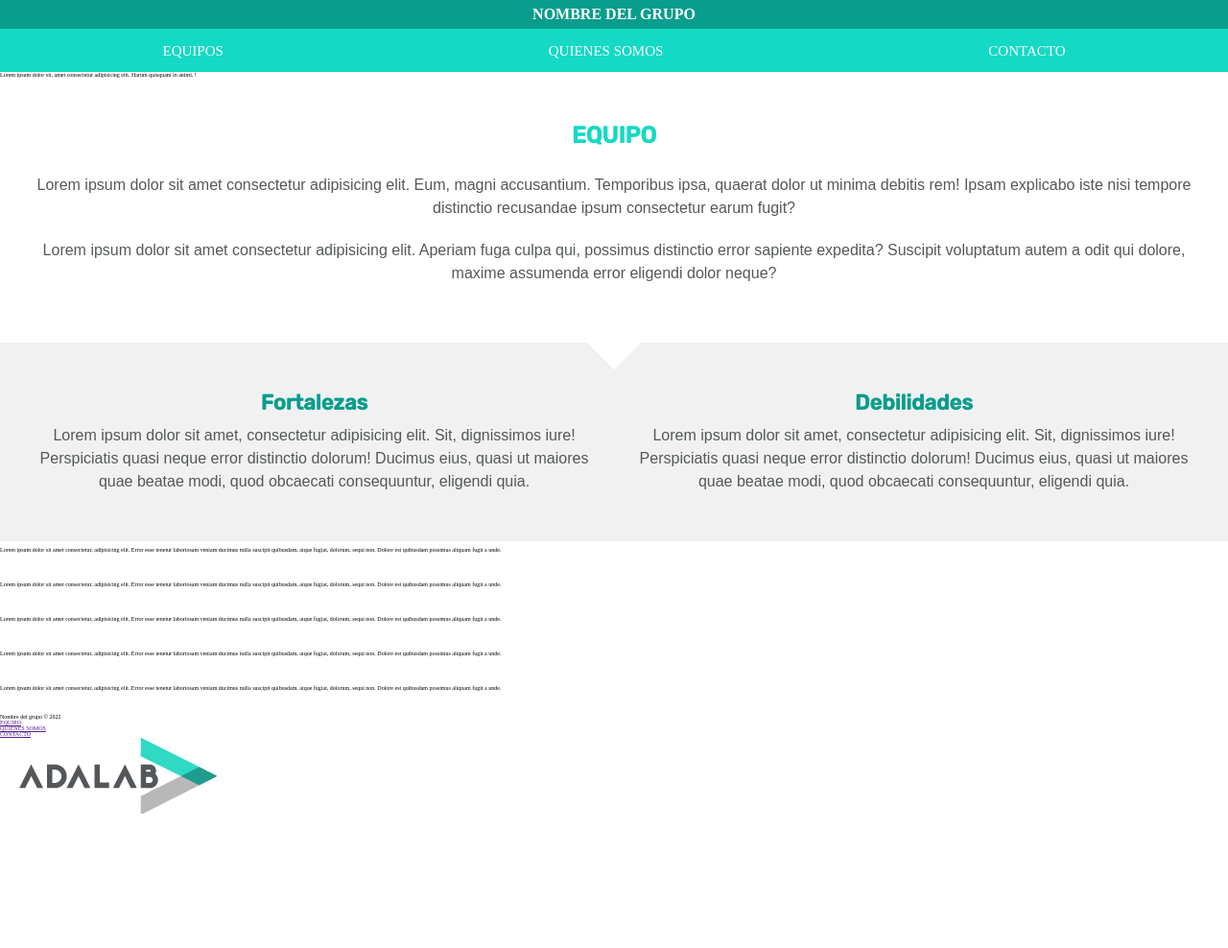
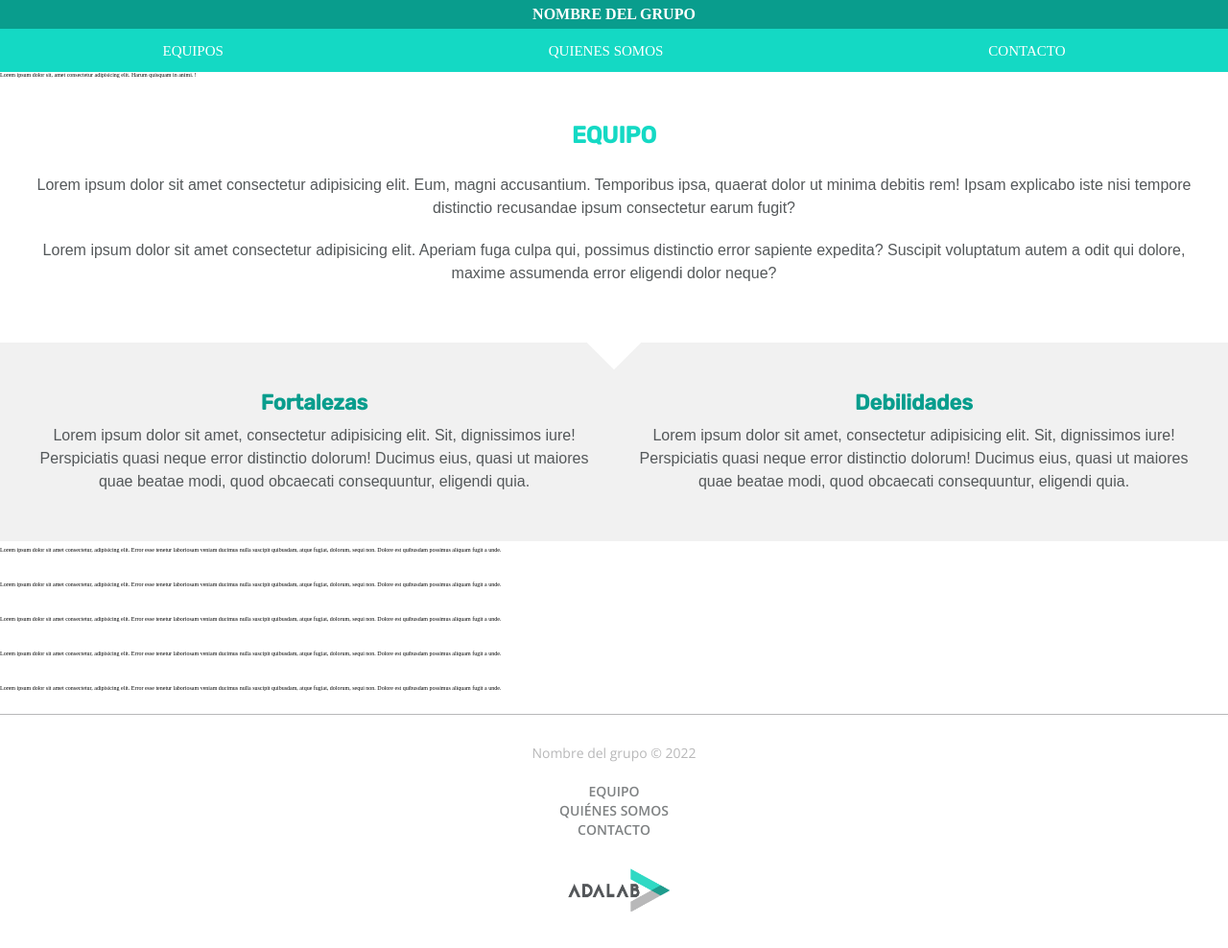
Before and after one commit to Adalab/project-promo-r-module-1-team-4, a plain HTML site: page index.html in a window 1280 px wide. Shown: the whole page at 96% size. Before the commit the page ends 849 px from the top, so only its background shows below. Drawn offline with nearby package versions, Linux system fonts and the light colour scheme.

Commit message:
maquetado del footer para versión móvil y añadidas variables para los estilos del proyecto

```diff
--- a/index.html
+++ b/index.html
@@ -109,9 +109,9 @@
         <p class="copyright">Nombre del grupo © 2022</p>
         <nav class="navegador-footer">
             <ul class="menu-li-footer">
-                <li class="list-li-footer"><a href="">EQUIPO</a></li>
-                <li class="list-li-footer"><a href=""> QUIENES SOMOS</a></li>
-                <li class="list-li-footer"><a href="">CONTACTO</a></li>
+                <li class="list-li-footer"><a href="" class="enlace-footer">EQUIPO</a></li>
+                <li class="list-li-footer"><a href="" class="enlace-footer"> QUIÉNES SOMOS</a></li>
+                <li class="list-li-footer"><a href="" class="enlace-footer">CONTACTO</a></li>
             </ul>
         </nav>
        <img src="./images/logo-adalab.png" alt="Logo Adalab" class="logo">
--- a/styles/main.css
+++ b/styles/main.css
@@ -1,6 +1,7 @@
 *{
     margin: 0;
     padding: 0;
+    box-sizing: border-box;
     font-size: 62.5%;
 }
 
@@ -15,8 +16,9 @@
     --blue-green: #099d8d;
     --white: #fff;
     --cool-grey: #b8b8b9;
-    /*--open-sans: "Open+Sans";
-    --rubik: "Rubik"; Preguntar*/
+    --open-sans:'Open Sans', sans-serif;
+    --rubik: 'Rubik', sans-serif;
+
   }
   .navegador-header{
     height: 100%;
@@ -116,3 +118,42 @@
     padding-bottom: 4rem;
   }
 }
+
+/* FOOTER */
+.footer {
+  text-align: center;
+  border-top: solid 1px var(--cool-grey);
+  height:25rem;
+  padding: 3rem 7.4rem 4.5rem;
+}
+
+.copyright {
+  color:var(--cool-grey);
+  font-size: 1.4rem;
+  font-family: var(--open-sans);
+  height: 2rem;
+  margin: 0 0 2rem;
+}
+
+.menu-li-footer {
+  margin: 2rem 2.9rem 3rem;
+}
+
+.list-li-footer {
+  list-style: none;
+}
+
+.enlace-footer {
+  text-decoration: none;
+  font-size: 1.4rem;
+  line-height: 2rem;
+  font-weight: 600;
+  color: var(--grey-1);
+  opacity: 0.75;
+  font-family: var(--open-sans);
+}
+
+.logo {
+  height: 4.5rem;
+  width:11.59rem;
+}
```
